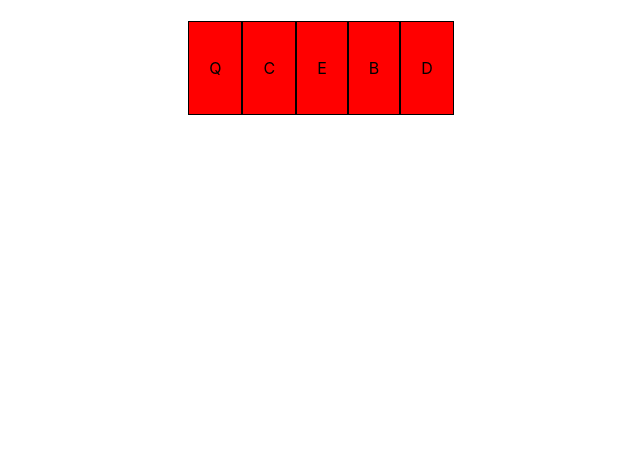
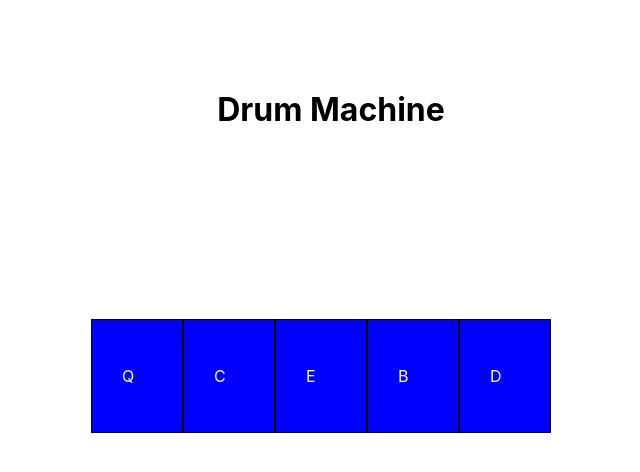
Before and after one commit to kira4489/drum-machine, a React (Create React App) app: page / in a window 1280 px wide. Shown: the top 472 px of the page, without its empty margins (309-949 px from the left). Built offline with nearby package versions, Linux system fonts and the light colour scheme.

Commit message:
actualizaciones1

```diff
--- a/src/App.css
+++ b/src/App.css
@@ -46,7 +46,15 @@
 }
 
 .drum-pad{
-  padding: 20px;
-  background-color: red;
+  width: 30px;
+  padding: 30px;
+  background-color: #0000FF;
   border: 1px solid black;
+  color: #ffff;
+  margin-top: 100px;
 }
+
+h1{
+  margin-top: 90px;
+  text-align: center;
+}
--- a/src/App.js
+++ b/src/App.js
@@ -6,6 +6,7 @@ export default class App extends Component {
   render() {
     return (
     <>
+    <h1>Drum Machine</h1>
       <DrumMachine/>
     </>
   );
```
